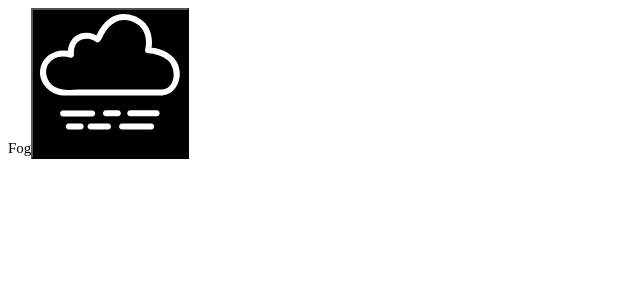
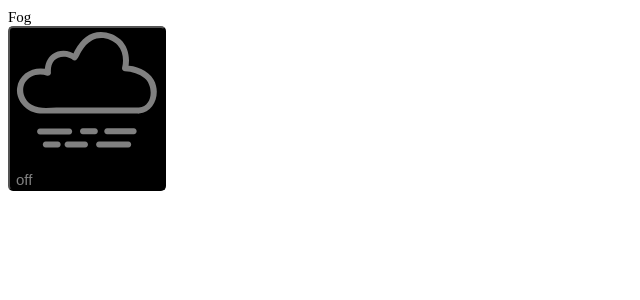
Before and after one commit to Marcin-Malek/button-example-react, a React (Create React App) app: page / in a window 1280 px wide. Shown: the top 300 px of the page, without its empty margins (0-640 px from the left). Built offline with nearby package versions, Linux system fonts and the light colour scheme.

Commit message:
completed creating logic

```diff
--- a/src/IntensitySwitch/index.js
+++ b/src/IntensitySwitch/index.js
@@ -1,5 +1,5 @@
 import { useCallback, useState } from "react"
-import { Button, Title } from "./styled";
+import { Button, Label } from "./styled";
 
 export const IntensitySwitch = ({ title, lightIcon, moderateIcon, heavyIcon }) => {
     const [intensity, setIntensity] = useState("off");
@@ -7,20 +7,41 @@ export const IntensitySwitch = ({ title, lightIcon, moderateIcon, heavyIcon }) =
     const switchCallback = useCallback(() => {
         switch (intensity) {
             case ("off"):
-                return <Button onClick={() => setIntensity("light")}>{heavyIcon}</Button>;
+                return (<Button onClick={() => setIntensity("light")}>
+                    {heavyIcon}
+                    <Label>{intensity}</Label>
+                </Button>);
             case ("light"):
-                return <Button onClick={() => setIntensity("moderate")}>{lightIcon}</Button>;
+                return (
+                    <Button onClick={() => setIntensity("moderate")} active>
+                        {lightIcon}
+                        <Label>{intensity}</Label>
+                    </Button>
+                );
             case ("moderate"):
-                return <Button onClick={() => setIntensity("heavy")}>{moderateIcon}</Button>;
+                return (
+                    <Button onClick={() => setIntensity("heavy")} active>
+                        {moderateIcon}
+                        <Label>{intensity}</Label>
+                    </Button>
+                );
             case ("heavy"):
-                return <Button onClick={() => setIntensity("off")}>{heavyIcon}</Button>;
+                return (
+                    <Button onClick={() => setIntensity("off")} active>
+                        {heavyIcon}
+                        <Label>{intensity}</Label>
+                    </Button>
+                );
             default:
-                return <Button onClick={() => setIntensity("light")}>{heavyIcon}</Button>;
+                return (<Button onClick={() => setIntensity("light")}>
+                    {heavyIcon}
+                    <Label>{intensity}</Label>
+                </Button>);
         }
     }, [intensity, lightIcon, moderateIcon, heavyIcon])
     return (
         <>
-            <Title>{title}</Title>
+            <Label>{title}</Label>
             {switchCallback()}
         </>
     );
--- a/src/IntensitySwitch/styled.js
+++ b/src/IntensitySwitch/styled.js
@@ -1,9 +1,20 @@
 import styled from "styled-components";
 
-export const Title = styled.span`
+export const Label = styled.span`
     font-size: 15px;
 `;
 
 export const Button = styled.button`
+    display: flex;
+    flex-direction: column;
     background-color: black;
+    border-radius: 5px;
+    color: ${({active}) => active ? "white" : "gray"};
+    outline: ${({active}) => active && "1px solid"};
+    align-items: flex-start;
+    justify-content: center;
+
+    & path {
+        fill: currentColor;
+    }
 `;
```
